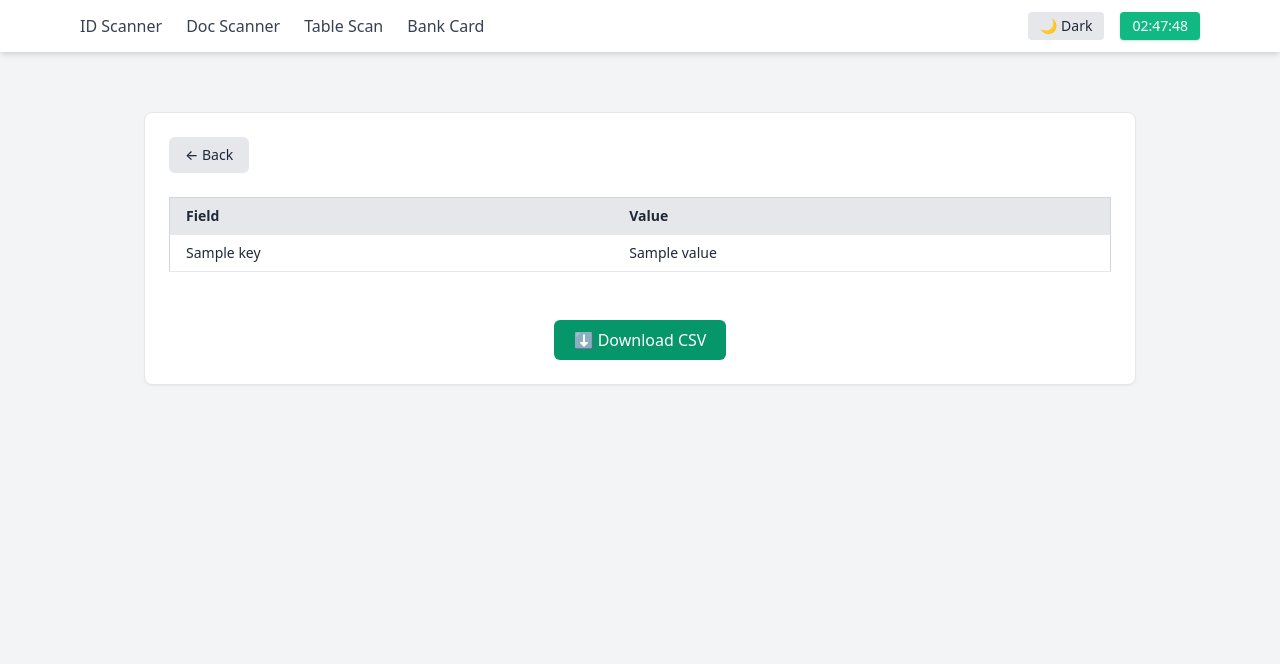
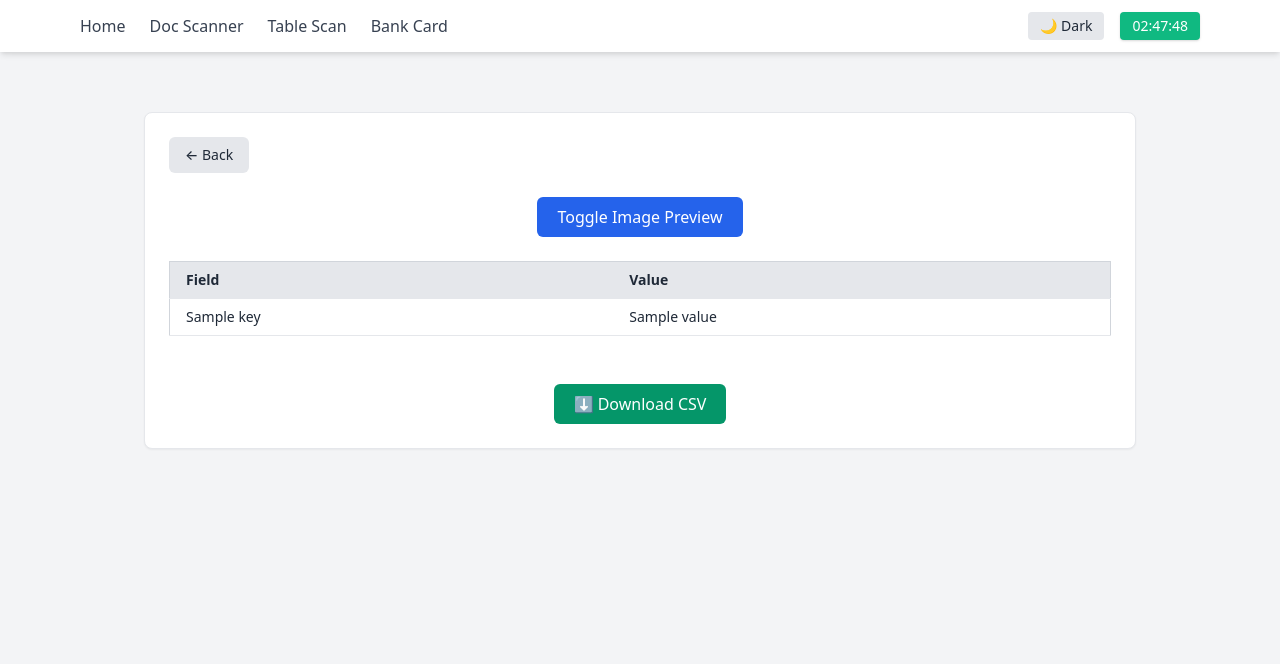
Before and after one commit to AbhinavT01/Advance_ocr_system, a Flask app: template templates/result.html in a window 1280 px wide. Shown: the top 664 px of the page. Run offline with Flask 3, Linux system fonts and the light colour scheme; the template is opened without the code that fills it: most values are stand-ins (such as "Sample title", 1, 10 or a date in 2020); parts of the project's set-up code (start-up, migrations or seed data) failed here and were passed over; some libraries are stand-ins or nearby versions.

Commit message:
Update result.html

```diff
--- a/templates/result.html
+++ b/templates/result.html
@@ -3,7 +3,7 @@
 <head>
   <meta charset="UTF-8" />
   <meta name="viewport" content="width=device-width, initial-scale=1.0"/>
-  <title>Processed ID Card</title>
+  <title>Processed Bank Card</title>
   <link href="https://cdn.jsdelivr.net/npm/tailwindcss@2.2.19/dist/tailwind.min.css" rel="stylesheet"/>
   <script src="https://kit.fontawesome.com/a076d05399.js" crossorigin="anonymous"></script>
   <style>
@@ -28,7 +28,7 @@
           </svg>
         </button>
         <div id="navLinks" class="hidden sm:flex space-x-6 text-sm sm:text-base font-medium text-gray-700 dark:text-gray-300">
-          <a href="/" class="hover:text-black dark:hover:text-white transition">ID Scanner</a>
+          <a href="/" class="hover:text-black dark:hover:text-white transition">Home</a>
           <a href="/doc" class="hover:text-black dark:hover:text-white transition">Doc Scanner</a>
           <a href="/table" class="hover:text-black dark:hover:text-white transition">Table Scan</a>
           <a href="/bank" class="hover:text-black dark:hover:text-white transition">Bank Card</a>
@@ -42,7 +42,7 @@
       </div>
     </div>
     <div id="mobileMenu" class="sm:hidden hidden px-4 pb-3 space-y-2 text-gray-700 dark:text-gray-300">
-      <a href="/" class="block hover:text-black dark:hover:text-white">ID Scanner</a>
+      <a href="/" class="block hover:text-black dark:hover:text-white">Home</a>
       <a href="/doc" class="block hover:text-black dark:hover:text-white">Doc Scanner</a>
       <a href="/table" class="block hover:text-black dark:hover:text-white">Table Scan</a>
       <a href="/bank" class="block hover:text-black dark:hover:text-white">Bank Card</a>
@@ -61,11 +61,11 @@
       </div>
 
       <!-- Toggle Image Button -->
-<!--       <div class="text-center">
+      <div class="text-center">
         <button id="togglePreview" class="bg-blue-600 hover:bg-blue-700 text-white font-medium px-5 py-2 rounded-md transition">
           Toggle Image Preview
         </button>
-      </div> -->
+      </div>
 
       <!-- Image Preview -->
       <div id="imageContainer" class="hidden text-center">
@@ -95,13 +95,12 @@
         </table>
       </div>
 
-      <!-- Download CSV Button at Bottom -->
+      <!-- Download CSV Button -->
       <div class="text-center">
         <button onclick="downloadCSV()" class="mt-6 bg-green-600 hover:bg-green-700 text-white font-medium px-5 py-2 rounded-md transition">
           ⬇️ Download CSV
         </button>
       </div>
-
     </div>
   </main>
 
@@ -110,7 +109,7 @@
     OCR &copy; 2025
   </footer>
 
-  <!-- Scripts -->
+  <!-- JavaScript -->
   <script>
     // Clock
     const currentTimeElement = document.getElementById('currentTime');
@@ -164,8 +163,8 @@
       const rows = [['Field', 'Value']];
       const tableRows = document.querySelectorAll('#resultContainer tbody tr');
       tableRows.forEach(row => {
-        const field = row.getAttribute('data-field');
-        const value = row.getAttribute('data-value');
+        const field = row.getAttribute('data-field') || '';
+        const value = row.getAttribute('data-value') || '';
         rows.push([field, value]);
       });
 
@@ -177,7 +176,8 @@
       const url = URL.createObjectURL(blob);
       const link = document.createElement('a');
       link.setAttribute('href', url);
-      link.setAttribute('download', 'id_card_result.csv');
+      const now = new Date().toISOString().split('T')[0];
+      link.setAttribute('download', `bank_card_result_${now}.csv`);
       document.body.appendChild(link);
       link.click();
       document.body.removeChild(link);
```
